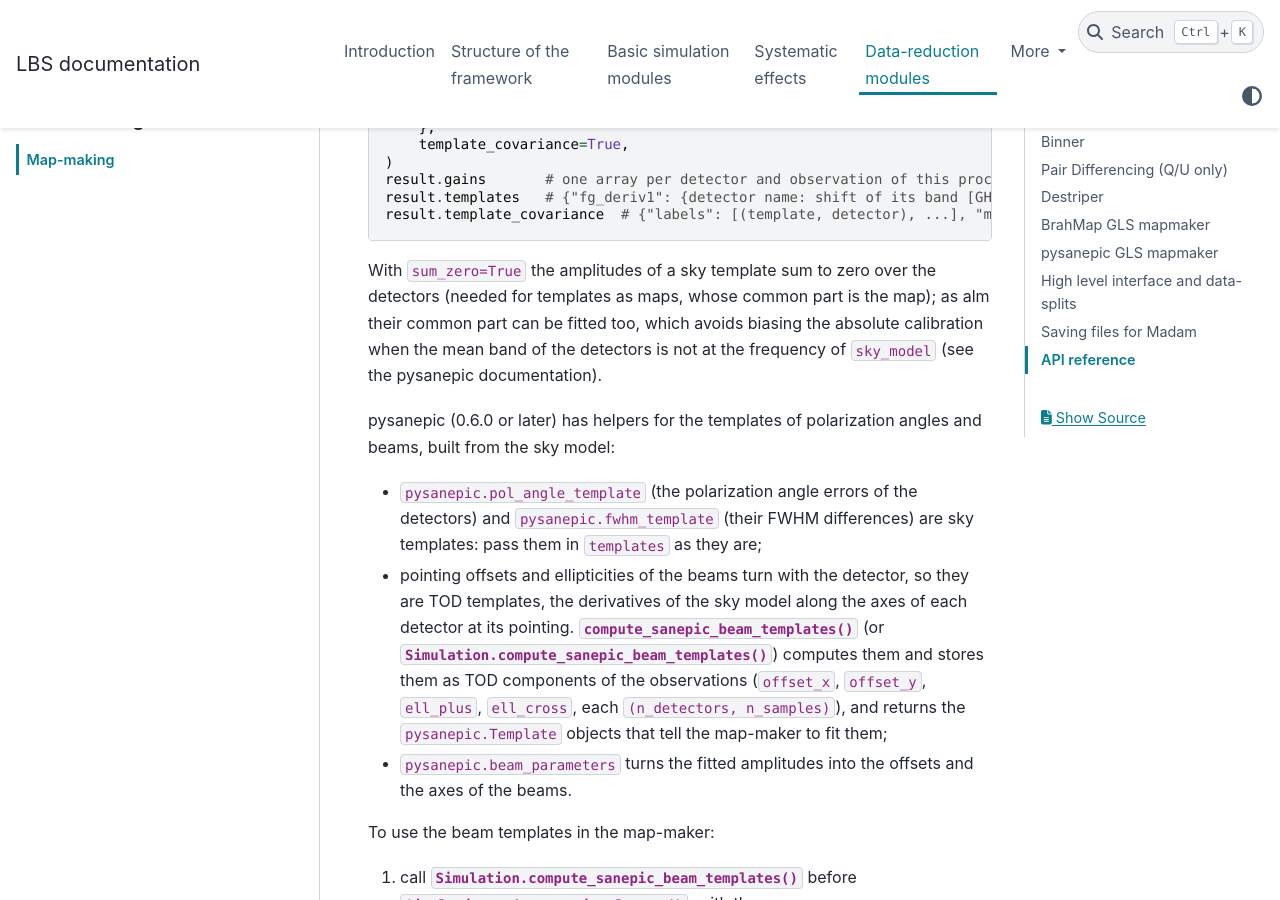
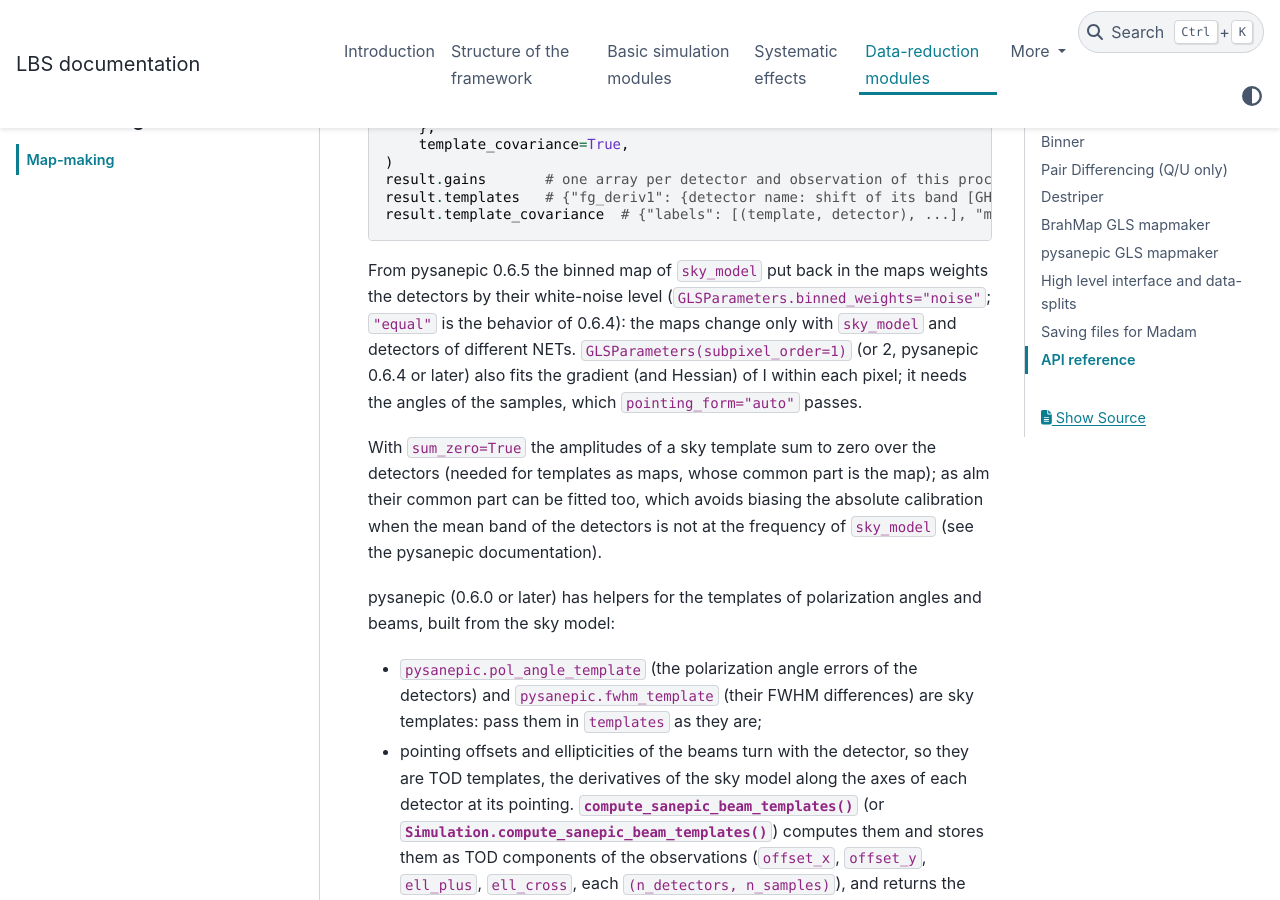
Before and after one commit to litebird/litebird_sim, a Sphinx documentation site: the page built from docs/source/mapmaking.rst, in a window 1280 px wide and 900 px high, scrolled down 21518 px. Built offline with Sphinx 7.4.7 and the PyData theme 0.15.4, drawn with Linux system fonts in a browser that asks for light colours; cross-references to code outside the pages are shown as plain code.

Commit message:
Support pysanepic 0.6.5 in the pysanepic interface (#667)
estimate_sanepic_noise takes dipole_component and passes the TOD
templates and, with alm templates or sub-pixel terms, the angles, so
that pysanepic 0.6.5 can compute the residual of the whole fitted TOD
model. make_sanepic_gls_map with pointing_form="auto" passes the angles
when params.subpixel_order > 0. Docs recommend pysanepic>=0.6.5.

Co-authored-by: Claude Opus 5.5 <noreply@anthropic.com>

```diff
--- a/docs/source/mapmaking.rst
+++ b/docs/source/mapmaking.rst
@@ -983,6 +983,14 @@ period. See the pysanepic documentation for the masks and the details.
   result.gains       # one array per detector and observation of this process
   result.templates   # {"fg_deriv1": {detector name: shift of its band [GHz]}, "thermal": {...}}
   result.template_covariance  # {"labels": [(template, detector), ...], "matrix": ...}
+
+From pysanepic 0.6.5 the binned map of ``sky_model`` put back in the maps
+weights the detectors by their white-noise level
+(``GLSParameters.binned_weights="noise"``; ``"equal"`` is the behavior of
+0.6.4): the maps change only with ``sky_model`` and detectors of different
+NETs. ``GLSParameters(subpixel_order=1)`` (or 2, pysanepic 0.6.4 or later)
+also fits the gradient (and Hessian) of I within each pixel; it needs the
+angles of the samples, which ``pointing_form="auto"`` passes.
 
 With ``sum_zero=True`` the amplitudes of a sky template sum to zero over the
 detectors (needed for templates as maps, whose common part is the map); as
```
Also changed, not shown: CHANGELOG.md (+2 -0 lines), docs/source/installation.rst (+5 -2 lines), 2 other files.
